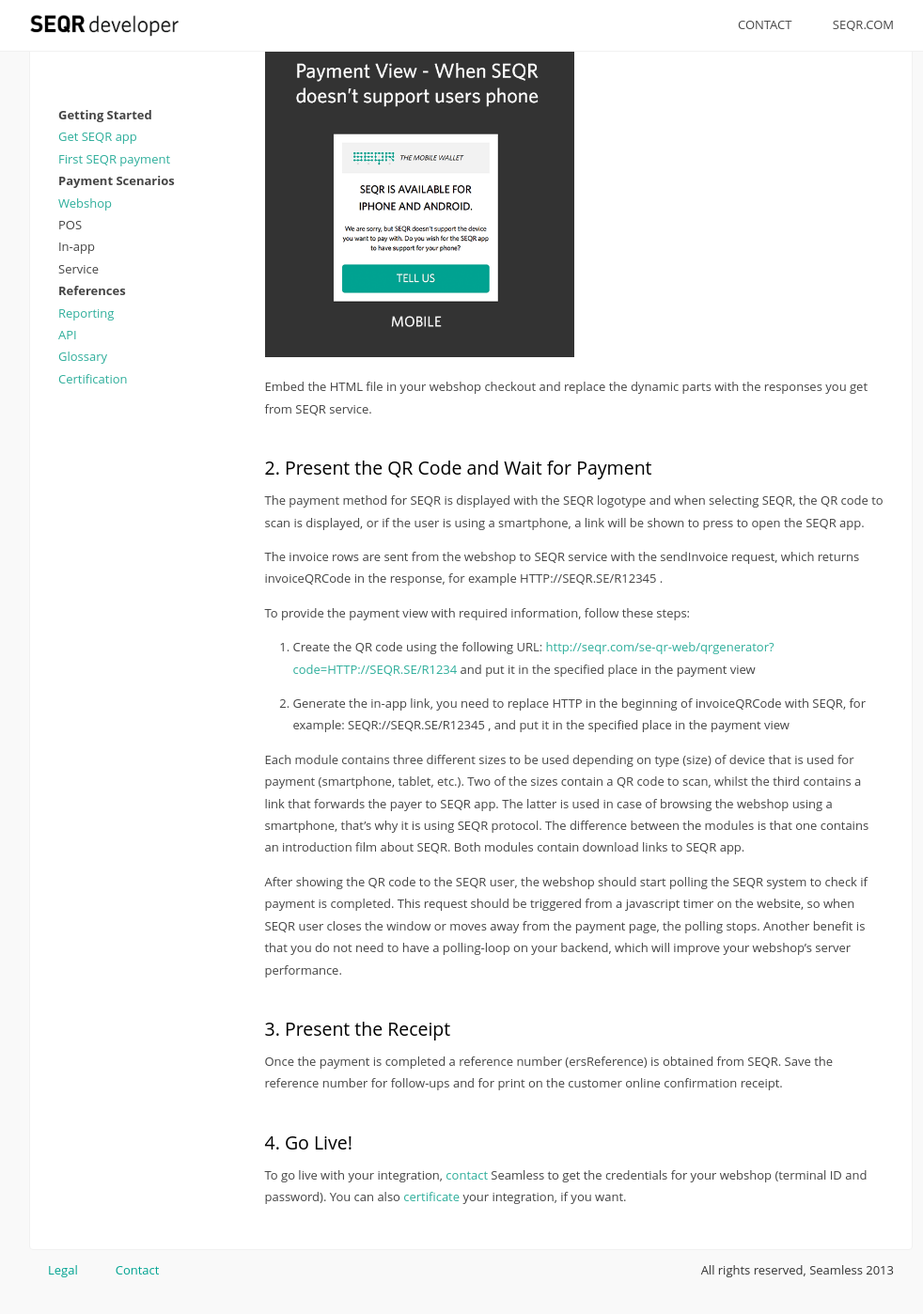
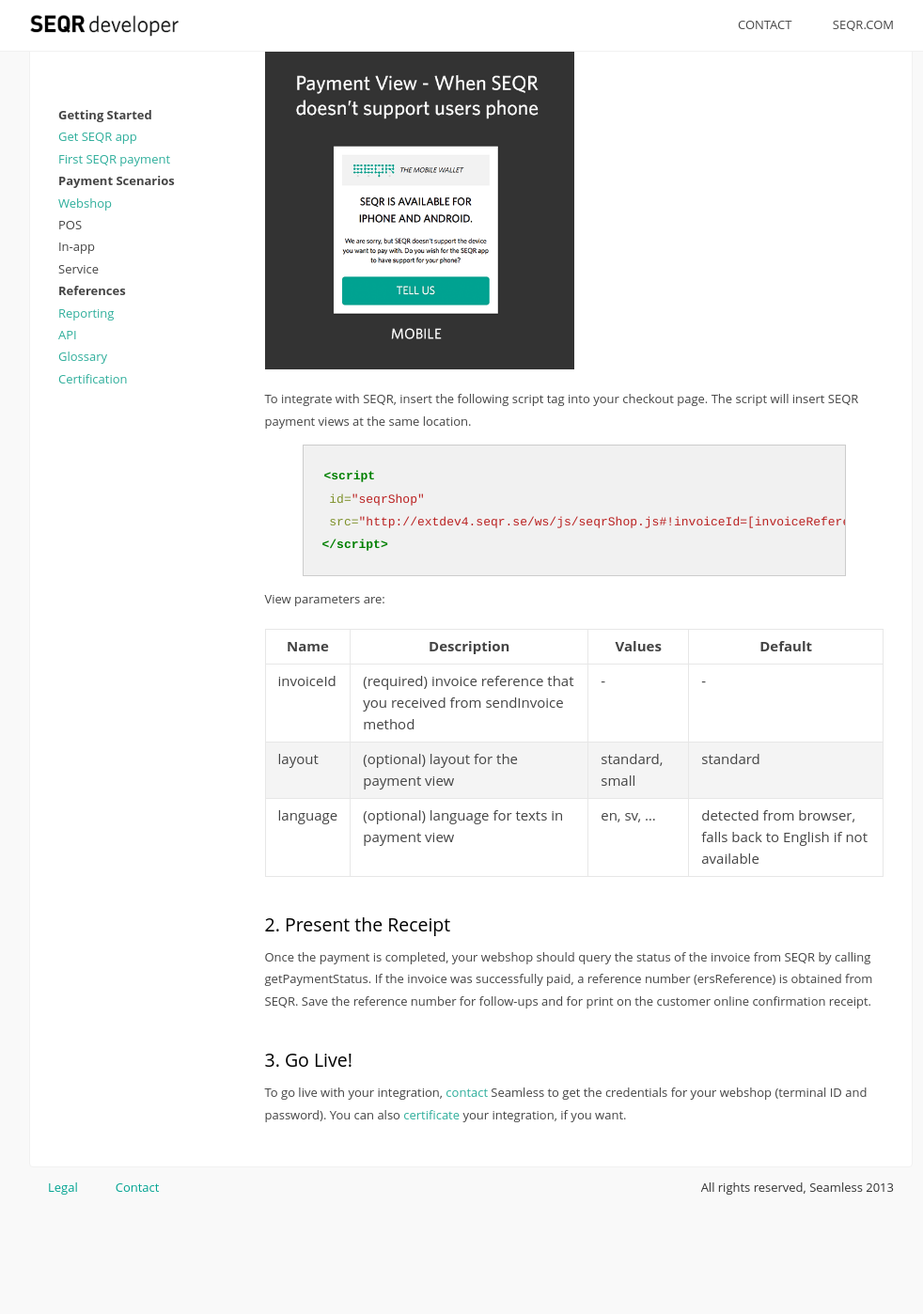
Before and after one commit to SeamlessDistribution/SeamlessDistribution.github.io, a Jekyll site: the page built from merchant/webshop/index.md, in a window 1280 px wide and 1400 px high, scrolled down 1737 px. Shown: the whole window at 94% size, without its empty margins (139-1121 px from the left). Built offline with Jekyll 4.4.1, drawn with Linux system fonts in a browser that asks for light colours; after the commit the page ends 3049 px from its top, so only the background shows below that; some of the changed text lies outside the part shown.

Commit message:
- new process for webshop integration

```diff
--- a/merchant/webshop/index.md
+++ b/merchant/webshop/index.md
@@ -13,15 +13,16 @@
 
 <img src="/assets/images/seqr_webshop.png" />
 
+[See a live demo!](http://devapi.seqr.com/sample)
+
 The flow for a webshop SEQR payment is very similar to [Making your first SEQR
 payment](/merchant/payment).
 The difference is in how the SEQR QR code is presented to the SEQR
 user. To integrate SEQR, follow these steps:
 
 1. Integrate the payment view
-2. Present the QR code and wait for payment
 3. Present the receipt
-3. Go live!
+4. Go live!
 
 ### 1. Integrate the Payment View
 There are two payment views that you can choose from:
@@ -35,58 +36,34 @@
 Payment View - When SEQR doesn't support the users phone
 <img src="/assets/images/paymentview-nosupport.png" width="50%"/>
 
-Embed the HTML file in your webshop checkout and replace the dynamic parts with
-the responses you get from SEQR service.
+To integrate with SEQR, insert the following script tag into your checkout
+page. The script will insert SEQR payment views at the same location.
+
+{% highlight html %}
+<script
+ id="seqrShop"
+ src="http://extdev4.seqr.se/ws/js/seqrShop.js#!invoiceId=[invoiceReference]">
+</script>
+{% endhighlight %}
+
+View parameters are:
+
+| Name        | Description | Values | Default |
+|-------------|-----------|---------|-----|
+| invoiceId   | (required) invoice reference that you received from sendInvoice method | - | - |
+| layout      | (optional) layout for the payment view | standard, small | standard |
+| language    | (optional) language for texts in payment view | en, sv, ... | detected from browser, falls back to English if not available |
 
 
-### 2. Present the QR Code and Wait for Payment
+### 2. Present the Receipt
 
-The payment method for SEQR is displayed with the SEQR logotype and when
-selecting SEQR, the QR code to scan is displayed, or if the
-user is using a smartphone, a link will be shown to press to open the SEQR app.
-
-The invoice rows are sent from the webshop to SEQR service with the sendInvoice
-request, which returns invoiceQRCode in the response, for example
- HTTP://SEQR.SE/R12345 .
-
-To provide the payment view with required information, follow these steps:
-
-1. Create the QR code using the following URL:
-[http://seqr.com/se-qr-web/qrgenerator?code=HTTP://SEQR.SE/R1234](http://seqr.com/se-qr-web/qrgenerator?code=HTTP://SEQR.SE/R1234)
-and put it in the specified place in the payment view
-
-2. Generate the in-app link, you need to replace HTTP in the beginning
-of invoiceQRCode with SEQR, for example: SEQR://SEQR.SE/R12345 , and put it in
-the specified place in the payment view
-
-
-
-Each module contains three different sizes to be used depending on type (size) of device
-that is used for payment (smartphone, tablet, etc.). Two of the sizes contain a QR code to
-scan, whilst the third contains a link that forwards the payer to SEQR app.
-The latter is
-used in case of browsing the webshop using a smartphone, that's why it is using SEQR protocol.
-The difference between the modules is that one contains an introduction film about
-SEQR. Both modules contain download links to SEQR app.
-
-
-After showing the QR code to the SEQR user, the webshop should start polling the SEQR
-system to check if payment is completed. This request should be triggered from a
-javascript timer on the website, so when SEQR
-user closes the window or moves away from the payment page, the polling stops.
-Another benefit is that you do not need to have a polling-loop on your backend, which
-will improve your webshop’s server performance.
-
-
-
-
-### 3. Present the Receipt
-
-Once the payment is completed a reference number (ersReference) is obtained from
+Once the payment is completed, your webshop should query the status of the invoice
+from SEQR by calling getPaymentStatus. If the invoice was successfully paid,
+a reference number (ersReference) is obtained from
 SEQR. Save the reference number for follow-ups and for print on the customer
 online confirmation receipt.
 
-### 4. Go Live!
+### 3. Go Live!
 
 To go live with your integration, [contact](/contact) Seamless to get
 the credentials for your webshop (terminal ID and password). You can also
```
